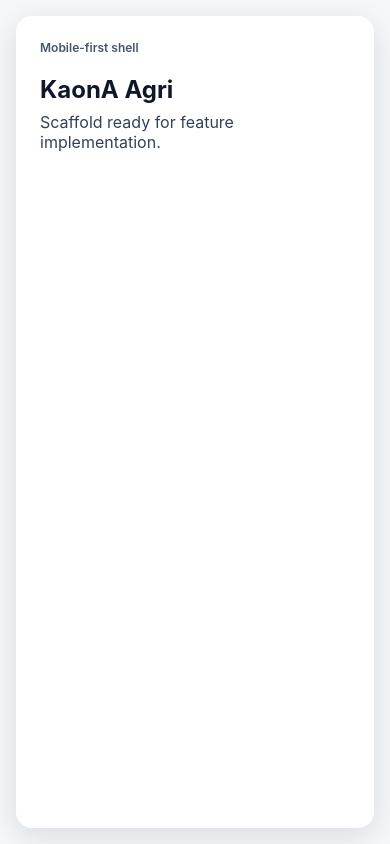
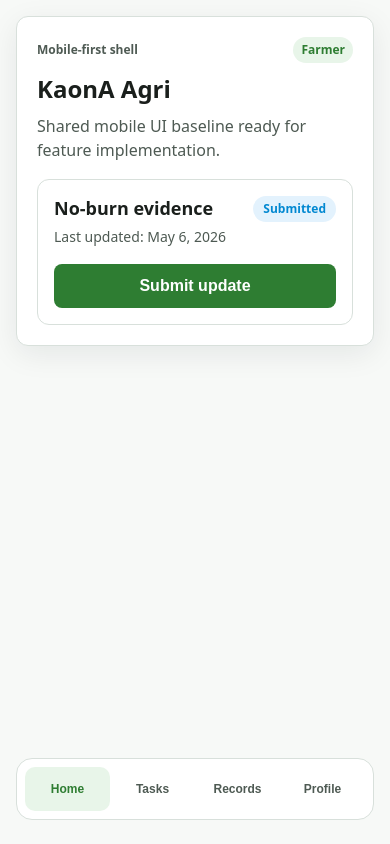
Before and after one commit to noikaona-sketch/KaonA-Agri, a Next.js app: page / in a window 390 px wide. Built offline with nearby package versions, Linux system fonts and the light colour scheme; no server answers.

Commit message:
feat(ui): add shared mobile UI foundation components

```diff
--- a/app/globals.css
+++ b/app/globals.css
@@ -1,11 +1,18 @@
 :root {
   color-scheme: light;
-  --surface-bg: #f5f7fa;
-  --card-bg: #ffffff;
-  --text-primary: #0f172a;
-  --text-secondary: #334155;
-  --text-tertiary: #475569;
-  --shadow-card: 0 8px 30px rgba(15, 23, 42, 0.12);
+  --primary: #2e7d32;
+  --primary-pressed: #1b5e20;
+  --accent: #f9a825;
+  --bg: #f7f9f7;
+  --surface: #ffffff;
+  --text-primary: #1a1f1c;
+  --text-secondary: #4e5a53;
+  --border: #d8e0db;
+  --success: #2e7d32;
+  --warning: #ed6c02;
+  --danger: #d32f2f;
+  --info: #0288d1;
+  --shadow-1: 0 8px 30px rgba(15, 23, 42, 0.08);
 }
 
 * {
@@ -16,45 +23,77 @@ html,
 body {
   margin: 0;
   padding: 0;
-  font-family: Inter, system-ui, -apple-system, sans-serif;
-  background: var(--surface-bg);
+  font-family: 'LINE Seed Sans', 'Noto Sans Thai', system-ui, -apple-system, sans-serif;
+  background: var(--bg);
   color: var(--text-primary);
-}
-
-a {
-  color: inherit;
-  text-decoration: none;
 }
 
 .mobile-shell {
   min-height: 100dvh;
   display: flex;
-  justify-content: center;
-  padding: 16px;
+  flex-direction: column;
+  justify-content: space-between;
+  padding: 16px 16px calc(24px + env(safe-area-inset-bottom));
+  gap: 12px;
 }
 
 .mobile-shell__card {
   width: 100%;
   max-width: 480px;
-  border-radius: 16px;
-  background: var(--card-bg);
-  box-shadow: var(--shadow-card);
-  padding: 24px;
+  margin: 0 auto;
+  border-radius: 12px;
+  background: var(--surface);
+  box-shadow: var(--shadow-1);
+  border: 1px solid var(--border);
+  padding: 20px;
 }
 
-.mobile-shell__kicker {
-  margin: 0;
-  font-size: 12px;
-  font-weight: 600;
-  color: var(--text-tertiary);
+.mobile-shell__header {
+  display: flex;
+  justify-content: space-between;
+  align-items: center;
 }
 
-.mobile-shell__title {
-  margin-bottom: 8px;
-  font-size: 24px;
+.mobile-shell__kicker { margin: 0; font-size: 12px; color: var(--text-secondary); font-weight: 600; }
+.mobile-shell__role-badge { padding: 4px 8px; border-radius: 999px; background: #e8f5e9; color: var(--primary); font-size: 12px; font-weight: 600; }
+.mobile-shell__title { margin: 12px 0 8px; font-size: 24px; line-height: 32px; }
+.mobile-shell__subtitle { margin: 0; color: var(--text-secondary); }
+.mobile-shell__content { margin-top: 16px; }
+
+.info-card { border: 1px solid var(--border); border-radius: 12px; padding: 16px; }
+.info-card__header { display: flex; justify-content: space-between; gap: 12px; }
+.info-card__title { margin: 0; font-size: 18px; }
+.info-card__subtitle { margin: 4px 0 0; font-size: 14px; color: var(--text-secondary); }
+.info-card__action { margin-top: 16px; }
+
+.ui-button { min-height: 44px; border: 0; border-radius: 8px; padding: 10px 16px; font-size: 16px; font-weight: 600; cursor: pointer; }
+.ui-button--full-width { width: 100%; }
+.ui-button--primary { background: var(--primary); color: #fff; }
+.ui-button--primary:active { background: var(--primary-pressed); }
+.ui-button--secondary { background: #e8f5e9; color: var(--primary); }
+.ui-button--ghost { background: transparent; color: var(--text-primary); border: 1px solid var(--border); }
+.ui-button--danger { background: var(--danger); color: #fff; }
+.ui-button:disabled { opacity: 0.6; cursor: not-allowed; }
+
+.status-chip { display: inline-flex; border-radius: 999px; padding: 4px 10px; font-size: 12px; font-weight: 600; }
+.status-chip--draft { background: #eceff1; color: #455a64; }
+.status-chip--submitted, .status-chip--under_review, .status-chip--scheduled { background: #e3f2fd; color: var(--info); }
+.status-chip--approved, .status-chip--completed { background: #e8f5e9; color: var(--success); }
+.status-chip--rejected, .status-chip--needs_update { background: #ffebee; color: var(--danger); }
+
+.mobile-bottom-nav {
+  position: sticky;
+  bottom: env(safe-area-inset-bottom);
+  width: 100%;
+  max-width: 480px;
+  margin: 0 auto;
+  background: var(--surface);
+  border: 1px solid var(--border);
+  border-radius: 16px;
+  display: grid;
+  grid-template-columns: repeat(4, 1fr);
+  padding: 8px;
 }
 
-.mobile-shell__subtitle {
-  margin-top: 0;
-  color: var(--text-secondary);
-}
+.mobile-bottom-nav__item { min-height: 44px; border: 0; background: transparent; border-radius: 10px; font-size: 12px; font-weight: 600; color: var(--text-secondary); }
+.mobile-bottom-nav__item--active { color: var(--primary); background: #e8f5e9; }
--- a/app/page.tsx
+++ b/app/page.tsx
@@ -1,7 +1,25 @@
+import { InfoCard } from '@/shared/components/info-card';
 import { MobileAppShell } from '@/shared/components/mobile-app-shell';
+import { StatusChip } from '@/shared/components/status-chip';
+import { UIButton } from '@/shared/components/ui-button';
 
 export default function HomePage() {
   return (
-    <MobileAppShell title="KaonA Agri" subtitle="Scaffold ready for feature implementation." />
+    <MobileAppShell
+      title="KaonA Agri"
+      subtitle="Shared mobile UI baseline ready for feature implementation."
+      roleBadge="Farmer"
+    >
+      <InfoCard
+        title="No-burn evidence"
+        subtitle="Last updated: May 6, 2026"
+        meta={<StatusChip status="submitted" />}
+        action={
+          <UIButton variant="primary" fullWidth>
+            Submit update
+          </UIButton>
+        }
+      />
+    </MobileAppShell>
   );
 }
--- /dev/null
+++ b/src/shared/components/info-card.tsx
@@ -0,0 +1,23 @@
+import type { ReactNode } from 'react';
+
+type InfoCardProps = {
+  title: string;
+  subtitle?: string;
+  meta?: ReactNode;
+  action?: ReactNode;
+};
+
+export function InfoCard({ title, subtitle, meta, action }: InfoCardProps) {
+  return (
+    <article className="info-card">
+      <header className="info-card__header">
+        <div>
+          <h2 className="info-card__title">{title}</h2>
+          {subtitle ? <p className="info-card__subtitle">{subtitle}</p> : null}
+        </div>
+        {meta ? <div className="info-card__meta">{meta}</div> : null}
+      </header>
+      {action ? <footer className="info-card__action">{action}</footer> : null}
+    </article>
+  );
+}
--- a/src/shared/components/mobile-app-shell.tsx
+++ b/src/shared/components/mobile-app-shell.tsx
@@ -1,16 +1,28 @@
+import type { ReactNode } from 'react';
+
+import { MobileBottomNav } from '@/shared/components/mobile-bottom-nav';
+
 type MobileAppShellProps = {
   title: string;
   subtitle: string;
+  roleBadge?: string;
+  children?: ReactNode;
 };
 
-export function MobileAppShell({ title, subtitle }: MobileAppShellProps) {
+export function MobileAppShell({ title, subtitle, roleBadge, children }: MobileAppShellProps) {
   return (
     <main className="mobile-shell">
       <section className="mobile-shell__card">
-        <p className="mobile-shell__kicker">Mobile-first shell</p>
+        <header className="mobile-shell__header">
+          <p className="mobile-shell__kicker">Mobile-first shell</p>
+          {roleBadge ? <span className="mobile-shell__role-badge">{roleBadge}</span> : null}
+        </header>
         <h1 className="mobile-shell__title">{title}</h1>
         <p className="mobile-shell__subtitle">{subtitle}</p>
+
+        <div className="mobile-shell__content">{children}</div>
       </section>
+      <MobileBottomNav activeTab="Home" />
     </main>
   );
 }
--- /dev/null
+++ b/src/shared/components/mobile-bottom-nav.tsx
@@ -0,0 +1,27 @@
+const tabs = ['Home', 'Tasks', 'Records', 'Profile'] as const;
+
+type MobileBottomNavProps = {
+  activeTab?: (typeof tabs)[number];
+};
+
+export function MobileBottomNav({ activeTab = 'Home' }: MobileBottomNavProps) {
+  return (
+    <nav className="mobile-bottom-nav" aria-label="Primary">
+      {tabs.map((tab) => (
+        <button
+          key={tab}
+          type="button"
+          className={[
+            'mobile-bottom-nav__item',
+            activeTab === tab ? 'mobile-bottom-nav__item--active' : '',
+          ]
+            .filter(Boolean)
+            .join(' ')}
+          aria-current={activeTab === tab ? 'page' : undefined}
+        >
+          {tab}
+        </button>
+      ))}
+    </nav>
+  );
+}
--- /dev/null
+++ b/src/shared/components/status-chip.tsx
@@ -0,0 +1,32 @@
+type CanonicalStatus =
+  | 'draft'
+  | 'submitted'
+  | 'under_review'
+  | 'approved'
+  | 'rejected'
+  | 'needs_update'
+  | 'scheduled'
+  | 'completed';
+
+type StatusChipProps = {
+  status: CanonicalStatus;
+};
+
+const statusLabels: Record<CanonicalStatus, string> = {
+  draft: 'Draft',
+  submitted: 'Submitted',
+  under_review: 'Under review',
+  approved: 'Approved',
+  rejected: 'Rejected',
+  needs_update: 'Needs update',
+  scheduled: 'Scheduled',
+  completed: 'Completed',
+};
+
+export function StatusChip({ status }: StatusChipProps) {
+  return (
+    <span className={`status-chip status-chip--${status}`} title={statusLabels[status]}>
+      {statusLabels[status]}
+    </span>
+  );
+}
--- /dev/null
+++ b/src/shared/components/ui-button.tsx
@@ -0,0 +1,40 @@
+import type { ButtonHTMLAttributes, ReactNode } from 'react';
+
+type ButtonVariant = 'primary' | 'secondary' | 'ghost' | 'danger';
+
+type UIButtonProps = ButtonHTMLAttributes<HTMLButtonElement> & {
+  children: ReactNode;
+  variant?: ButtonVariant;
+  loading?: boolean;
+  fullWidth?: boolean;
+};
+
+export function UIButton({
+  children,
+  variant = 'primary',
+  loading = false,
+  fullWidth = false,
+  disabled,
+  className,
+  ...props
+}: UIButtonProps) {
+  const isDisabled = disabled || loading;
+
+  return (
+    <button
+      {...props}
+      disabled={isDisabled}
+      className={[
+        'ui-button',
+        `ui-button--${variant}`,
+        fullWidth ? 'ui-button--full-width' : '',
+        className ?? '',
+      ]
+        .filter(Boolean)
+        .join(' ')}
+      aria-busy={loading}
+    >
+      {loading ? 'Loading…' : children}
+    </button>
+  );
+}
```
